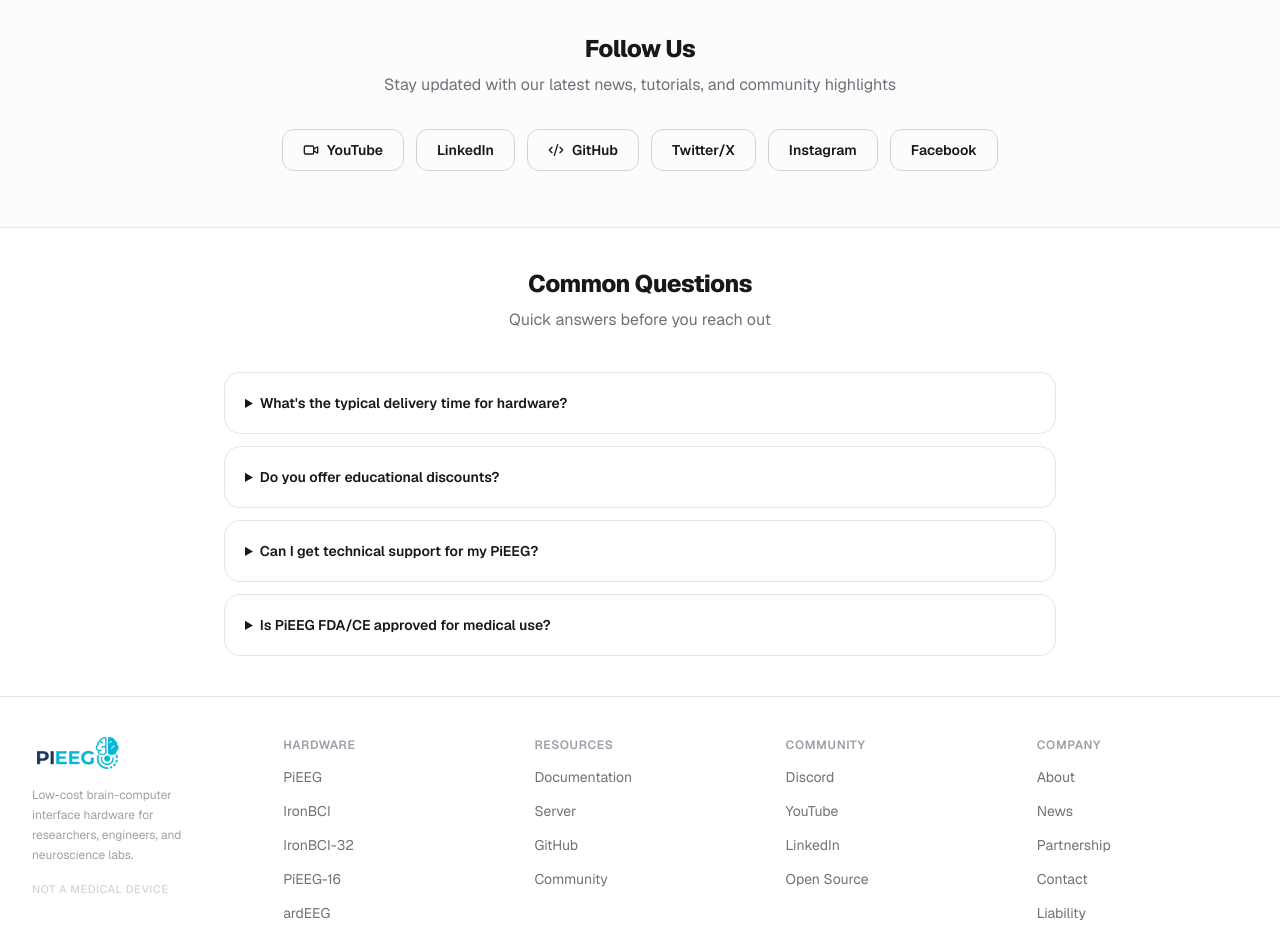
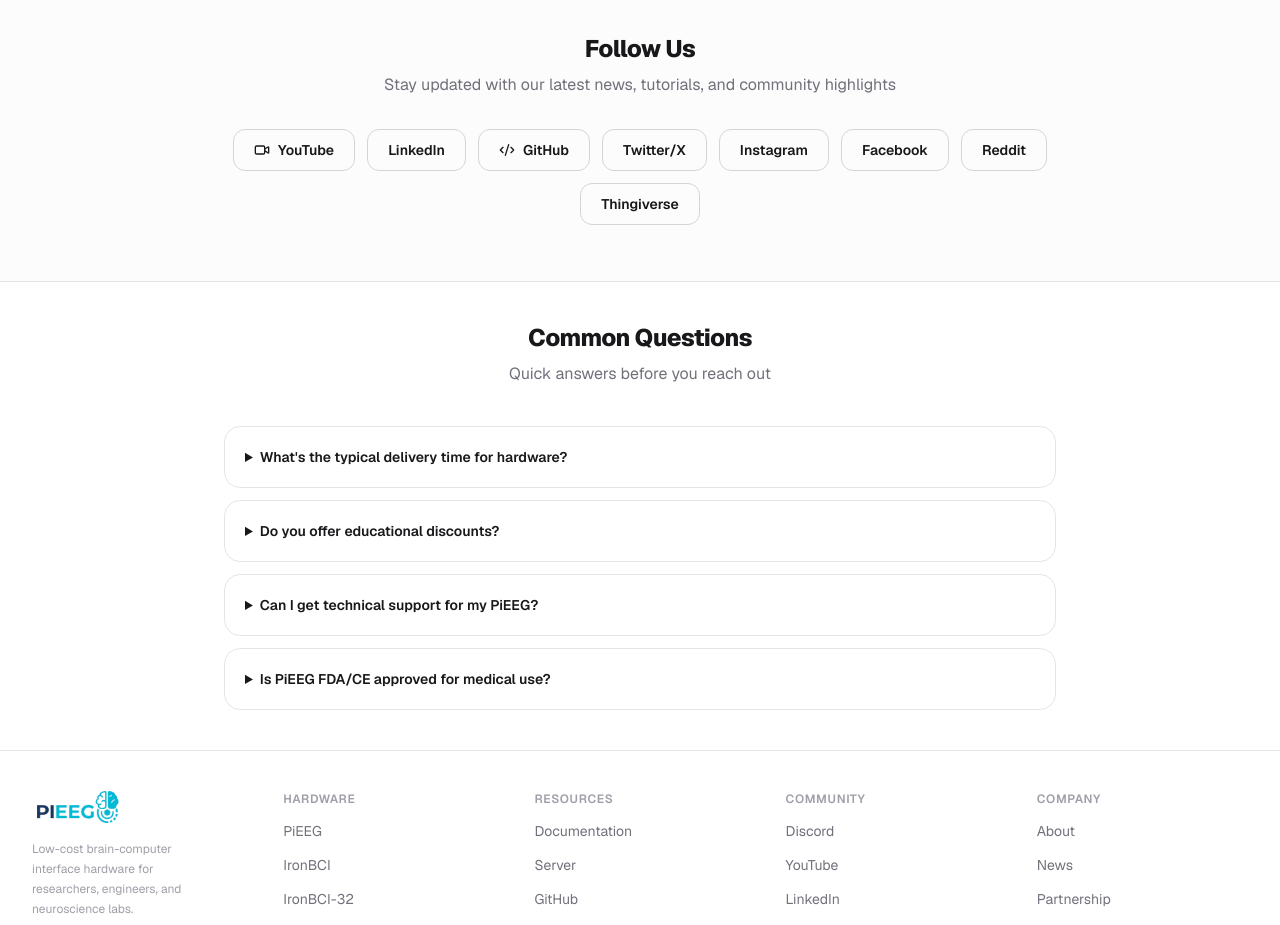
Before and after one commit to pieeg-club/PiEEG-com, a Next.js app: page /contact in a window 1280 px wide. Shown: the part 860-1785 px from the top of the page. Built offline with nearby package versions, Linux system fonts and the light colour scheme.

Commit message:
news: thingiverse account launch

```diff
--- /dev/null
+++ b/content/news/thingiverse-account-launch.md
@@ -0,0 +1,40 @@
+---
+title: "PiEEG Official Account Now on Thingiverse"
+date: "2026-06-28"
+category: "Community"
+excerpt: "Find all our 3D-printable EEG hardware designs in one place. Download STL files for headsets, electrode holders, enclosures, and more."
+image: "/news-images/thingiverse.jpg"
+tags: ["3D Printing", "Hardware", "Open Source", "Community"]
+---
+
+We're excited to announce our official presence on Thingiverse! All our 3D-printable EEG hardware designs are now available in one convenient location.
+
+## What You'll Find
+
+Visit [PiEEG on Thingiverse](https://www.thingiverse.com/PiEEG/designs) to download:
+
+- **EEG Headsets**: Professional-grade electrode positioning systems
+- **Electrode Holders**: Custom mounts for different electrode types
+- **Device Enclosures**: Protective cases for PiEEG, IronBCI, and MicroBCI
+- **Accessories**: Cable management, electrode caps, and more
+
+## Why Thingiverse?
+
+Thingiverse makes it easy for the maker community to:
+- **Browse and download** STL files instantly
+- **Remix and customize** designs for your needs
+- **Share your builds** with the community
+- **Track updates** as we release new designs
+
+## 100% Open Source
+
+All our designs remain free and open source. Whether you're a researcher, student, or maker, you can print professional-quality EEG hardware at home.
+
+## Get Started
+
+1. Visit [thingiverse.com/PiEEG/designs](https://www.thingiverse.com/PiEEG/designs)
+2. Browse our collection
+3. Download the files you need
+4. Print and build!
+
+Join thousands of makers worldwide building accessible neurotechnology.
--- a/src/app/contact/page.tsx
+++ b/src/app/contact/page.tsx
@@ -176,6 +176,24 @@ export default function ContactPage() {
             >
               Facebook
             </a>
+
+            <a
+              href="https://www.reddit.com/r/PiEEG_club/"
+              target="_blank"
+              rel="noopener noreferrer"
+              className="inline-flex items-center gap-2 px-5 py-2.5 rounded-xl border border-zinc-300 dark:border-zinc-700 font-semibold text-sm hover:bg-zinc-100 dark:hover:bg-zinc-800 transition-colors"
+            >
+              Reddit
+            </a>
+
+            <a
+              href="https://www.thingiverse.com/PiEEG/designs"
+              target="_blank"
+              rel="noopener noreferrer"
+              className="inline-flex items-center gap-2 px-5 py-2.5 rounded-xl border border-zinc-300 dark:border-zinc-700 font-semibold text-sm hover:bg-zinc-100 dark:hover:bg-zinc-800 transition-colors"
+            >
+              Thingiverse
+            </a>
           </div>
         </div>
       </section>
```
Also changed, not shown: public/news-images/thingiverse.jpg (added).
